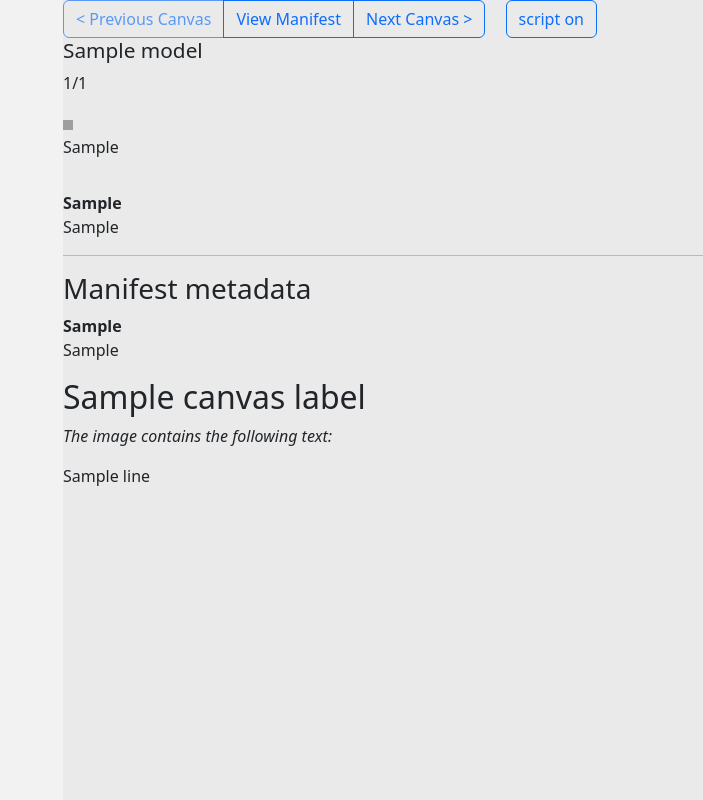
After one commit to digirati-co-uk/st-louis-fed-exploded-viewer, a Flask app: template templates/canvasv-parked-cp.html in a window 1280 px wide. The commit adds this page. Shown: the whole page, without its empty margins (577-1280 px from the left). Run offline with Flask 2, Linux system fonts and the light colour scheme; the template is opened without the code that fills it: most values are stand-ins (such as "Sample title", 1, 10 or a date in 2020); some libraries are stand-ins or nearby versions; grey boxes are pictures that could not be loaded.

Commit message:
scrolling view with lazy loading

```diff
--- a/app.py
+++ b/app.py
@@ -12,7 +12,7 @@ config = {
     "CACHE_DEFAULT_TIMEOUT": 10,    # seconds
     "DEFAULT_LANGUAGE": "en",
     "LARGE_IMAGE_SIZE": 1000,
-    "MIN_THUMB_SIZE": 200,
+    "MIN_THUMB_SIZE": 0,
     "INTEGER_CANVASES": True        # Only for RAW manifests
 }
 
@@ -84,7 +84,7 @@ def render_canvas_template(path, source, template):
     if canvas is None:
         canvas = next((c for c in manifest["items"] if c["id"] == full_canvas_id), None)
     rendered = render_template(f"{template}.html",
-                               model=get_page_model(source, manifest, canvas),
+                               model=get_page_model(source, manifest, canvas, template),
                                helpers=get_helpers(template))
     return rendered
 
@@ -188,32 +188,34 @@ def trim_model(model):
     # if the JS client wants the manifest it can ask for it
     trimmed = model.copy()
     if "manifest" in trimmed:
-        trimmed["manifest_id"] = model["manifest"]["id"]
         del trimmed["manifest"]
     return trimmed
 
 
-def get_page_model(source, manifest, canvas=None):
+def get_page_model(source, manifest, canvas=None, canvas_template="canvas"):
     page_model = {
         "source": source,
         "label": get_single_string(manifest, 'label'),
         "manifest": manifest,
+        "manifest_id": manifest["id"],
         "total_canvases": len(manifest["items"]),
         "canvas": canvas,
         "prev_canvas": None,
         "next_canvas": None,
         "canvas_index": -1,
-        "text_lines": get_text_lines(canvas)
+        "text_lines": get_text_lines(canvas),
+        "canvas_url_list": []
     }
     if canvas is not None:
         for idx, cvs in enumerate(manifest["items"]):
+            page_model["canvas_url_list"].append(canvas_url(source, manifest, cvs, canvas_template))
             if cvs["id"] == canvas["id"]:
                 page_model["canvas_index"] = idx
+                page_model["static_image"] = get_static_image(cvs)
                 if idx > 0:
                     page_model["prev_canvas"] = manifest["items"][idx - 1]
                 if idx+1 < len(manifest["items"]):
                     page_model["next_canvas"] = manifest["items"][idx + 1]
-                break
 
     return get_model() | page_model
 
@@ -315,27 +317,40 @@ def get_sized_image(image, preferred_size):
                 if useful_size is None or useful_size["width"] > size["width"]:
                     useful_size = size
     if useful_size is not None:
+        img_svc_id = image_service.get("@id", None) or image_service.get("id", None)
         return {
-            "id": f'{image_service["id"]}/full/{useful_size["width"]},{useful_size["height"]}/0/default.jpg',
+            "id": f'{img_svc_id}/full/{useful_size["width"]},{useful_size["height"]}/0/default.jpg',
             "width": useful_size["width"],
             "height": useful_size["height"]
         }
     else:
+        return {
+            "id": image["id"],
+            "width": image.get("width", None),
+            "height": image.get("height", None),
+        }
         # TODO we can optimise this further for smaller sizes.
         # Needs to work for level < 1: no !w,h unless profile supports it
-        return {
-            "id": f'{image_service["id"]}/full/!{preferred_size},{preferred_size}/0/default.jpg',
-            "width": None,
-            "height": None
-        }
+        # return {
+        #     "id": f'{image_service["id"]}/full/!{preferred_size},{preferred_size}/0/default.jpg',
+        #     "width": None,
+        #     "height": None
+        # }
 
 
 def get_image_service(image):
     if image is not None:
         services = image.get("service", [])
-        image_service = next((s for s in services if s.get("type", "").startswith("ImageService")), None)
+        image_service = next((s for s in services if has_image_service_type(s)), None)
         return image_service
     return None
+
+
+def has_image_service_type(service):
+    svc_type = service.get("@type", None) or service.get("type", None)
+    if svc_type is None:
+        return False
+    return svc_type.startswith("ImageService")
 
 
 @app.route("/toggles", methods=['POST', 'GET'])
--- /dev/null
+++ b/templates/canvasv-parked-cp.html
@@ -0,0 +1,148 @@
+{% import 'macros.html' as macros %}
+<!doctype html>
+<html lang="en">
+<head>
+    <meta charset="UTF-8">
+    <meta name="viewport"
+          content="width=device-width, user-scalable=no, initial-scale=1.0, maximum-scale=1.0, minimum-scale=1.0">
+    <meta http-equiv="X-UA-Compatible" content="ie=edge">
+    <title>Image {{ model.canvas_index }}/{{ model.total_canvases }} of {{ model.label }}</title>
+    <link href="https://cdn.jsdelivr.net/npm/bootstrap@5.3.0-alpha1/dist/css/bootstrap.min.css"
+          rel="stylesheet"
+          integrity="sha384-GLhlTQ8iRABdZLl6O3oVMWSktQOp6b7In1Zl3/Jr59b6EGGoI1aFkw7cmDA6j6gD"
+          crossorigin="anonymous">
+    <style>
+        h1 {
+            font-size: 1.3em;
+        }
+
+        .thumbnail {
+            display: inline-block;
+            height: 5em;
+            width: 5em;
+        }
+
+        .thumbnail .active img {
+            border: 2px solid blue;
+        }
+
+        /* Set up the grid container */
+        .grid-container {
+            display: grid;
+            grid-template-columns: 1fr 1fr;
+            height: 99vh;
+        }
+
+        /* Style the left column */
+        .scroll-images {
+            overflow: auto;
+            position: fixed;
+            top: 0;
+            bottom: 0;
+            left: 0;
+            right: 50%;
+            background-color: #f2f2f2;
+            display: flex;
+            flex-direction: column;
+            align-items: center;
+        }
+
+        /* Style the right column */
+        .right-column {
+            overflow: auto;
+            position: fixed;
+            top: 0;
+            bottom: 0;
+            left: 50%;
+            right: 0;
+            background-color: #eaeaea;
+        }
+
+        .image-container {
+            max-width: 100%;
+            max-height: 100%;
+            margin-top: 20px;
+            margin-bottom: 20px;
+        }
+
+        .image-container a img {
+            border:2px solid blue;
+        }
+
+        .image-container img {
+            /*
+            max-width: 100%;
+            max-height: 100%;
+            */
+        }
+
+    </style>
+    {% if model.script_on %}
+        <script src="https://cdn.jsdelivr.net/npm/@digirati/canvas-panel-web-components@latest"></script>
+        <script src="https://cdn.jsdelivr.net/npm/@iiif/vault-helpers@latest/dist/index.umd.js"></script>
+    {% endif %}
+</head>
+<body>
+<div class="grid-container">
+    <div class="scroll-images" id="scrollImages">
+        {% if model.script_on %}
+            <canvas-panel
+                    exact-initial-image="true"
+                    width="{{ model.static_image.width }}"
+                    height="{{ model.static_image.height }}"
+{#                    style="width:{{ model.static_image.width }}px; height:{{ model.static_image.height }}px"#}
+                    preset="responsive"
+                    id="cp"
+                    manifest-id="{{ model.manifest_id }}"
+                    canvas-id="{{ model.canvas.id }}">
+            </canvas-panel>
+        {% else %}
+            {{ macros.large_image_with_neighbours(model, helpers, described_by_label) }}
+        {% endif %}
+    </div>
+    <div class="right-column">
+        {{ macros.navigator(model, helpers) }}
+
+        <h1>{{ model.label }}</h1>
+        <p class="page-index">{{ model.canvas_index }}/{{ model.total_canvases }}</p>
+
+        <nav class="thumbnail-container">
+            {{ macros.thumbnails(model, helpers) }}
+        </nav>
+
+        <div id="metadata">
+            {{ macros.metadata(model, helpers) }}
+        </div>
+
+        <div class="canvas-description" id="{{ described_by_label }}">
+            <h2>{{ canvas_label }}</h2>
+            {% if model.text_lines is not none %}
+                <p><em>The image contains the following text:</em></p>
+                {{ macros.text_lines(model) }}
+            {% endif %}
+        </div>
+    </div>
+    {% if model.prev_canvas %}
+        <!-- There is no way to do this without JavaScript! -->
+        {% set prev_image = helpers.get_static_image(model.prev_canvas) %}
+        <script>
+            document.getElementById("scrollImages").scrollTop = {{ prev_image.height - 30 }};
+        </script>
+    {% endif %}
+</div>
+
+
+<!-- We'll include the bootstrap script even for script off, it's cosmetic for the demo -->
+<script src="https://cdn.jsdelivr.net/npm/bootstrap@5.3.0-alpha1/dist/js/bootstrap.bundle.min.js"
+        integrity="sha384-w76AqPfDkMBDXo30jS1Sgez6pr3x5MlQ1ZAGC+nuZB+EYdgRZgiwxhTBTkF7CXvN"
+        crossorigin="anonymous"></script>
+
+
+{% if model.script_on %}
+    <script>
+        const model = {{ helpers.trim_model(model)|tojson(indent=4)}};
+    </script>
+    <script src="{{ url_for('static', filename='canvasv.js') }}"></script>
+{% endif %}
+</body>
+</html>
--- a/templates/macros.html
+++ b/templates/macros.html
@@ -33,18 +33,22 @@
     />
 {%- endmacro %}
 
-{% macro large_image_with_neighbours(model, helpers, described_by_label) -%}
+{% macro large_image_with_neighbours(model, helpers, described_by_label, make_links) -%}
     {% if model.prev_canvas %}
         {% set prev_image = helpers.get_static_image(model.prev_canvas) %}
         <div class="image-container">
-        <a href="{{ helpers.canvas_url(model.source, model.manifest, model.prev_canvas, helpers.canvas_template) }}">
+        {% if make_links %}<a href="{{ helpers.canvas_url(model.source, model.manifest, model.prev_canvas, helpers.canvas_template) }}">{% endif %}
         <img class="img-prev"
+             id="canvasImagePrevious"
              src="{{ prev_image.id }}"
              width="{{ prev_image.width }}" height="{{ prev_image.height }}"
-             alt="link to previous page"
-             title="Go to previous page"
+             {% if make_links %}
+                 alt="link to previous page"
+                 title="Go to previous page"
+             {% endif %}
              style="width: {{ prev_image.width }}px; height: {{ prev_image.height }}px"
-        /></a>
+             data-canvas-id="{{ model.prev_canvas.id }}"
+        />{% if make_links %}</a>{% endif %}
         </div>
     {% endif %}
     {% set image = helpers.get_static_image(model.canvas) %}
@@ -55,19 +59,24 @@
          width="{{ image.width }}" height="{{ image.height }}"
          aria-describedby="{{ described_by_label }}"
          style="width: {{ image.width }}px; height: {{ image.height }}px"
+         data-canvas-id="{{ model.canvas.id }}"
     />
     </div>
     {% if model.next_canvas %}
         {% set next_image = helpers.get_static_image(model.next_canvas) %}
         <div class="image-container">
-        <a href="{{ helpers.canvas_url(model.source, model.manifest, model.next_canvas, helpers.canvas_template) }}">
+        {% if make_links %}<a href="{{ helpers.canvas_url(model.source, model.manifest, model.next_canvas, helpers.canvas_template) }}">{% endif %}
         <img class="img-next"
+             id="canvasImageNext"
              src="{{ next_image.id }}"
              width="{{ next_image.width }}" height="{{ next_image.height }}"
-             alt="link to next page"
-             title="Go to next page"
+             {% if make_links %}
+                alt="link to next page"
+                title="Go to next page"
+             {% endif %}
              style="width: {{ next_image.width }}px; height: {{ next_image.height }}px"
-        /></a>
+             data-canvas-id="{{ model.next_canvas.id }}"
+        />{% if make_links %}</a>{% endif %}
         </div>
     {% endif %}
 {%- endmacro %}
```
Also changed, not shown: templates/canvasv.html (+128 -2 lines), static/canvasv.js (added).
